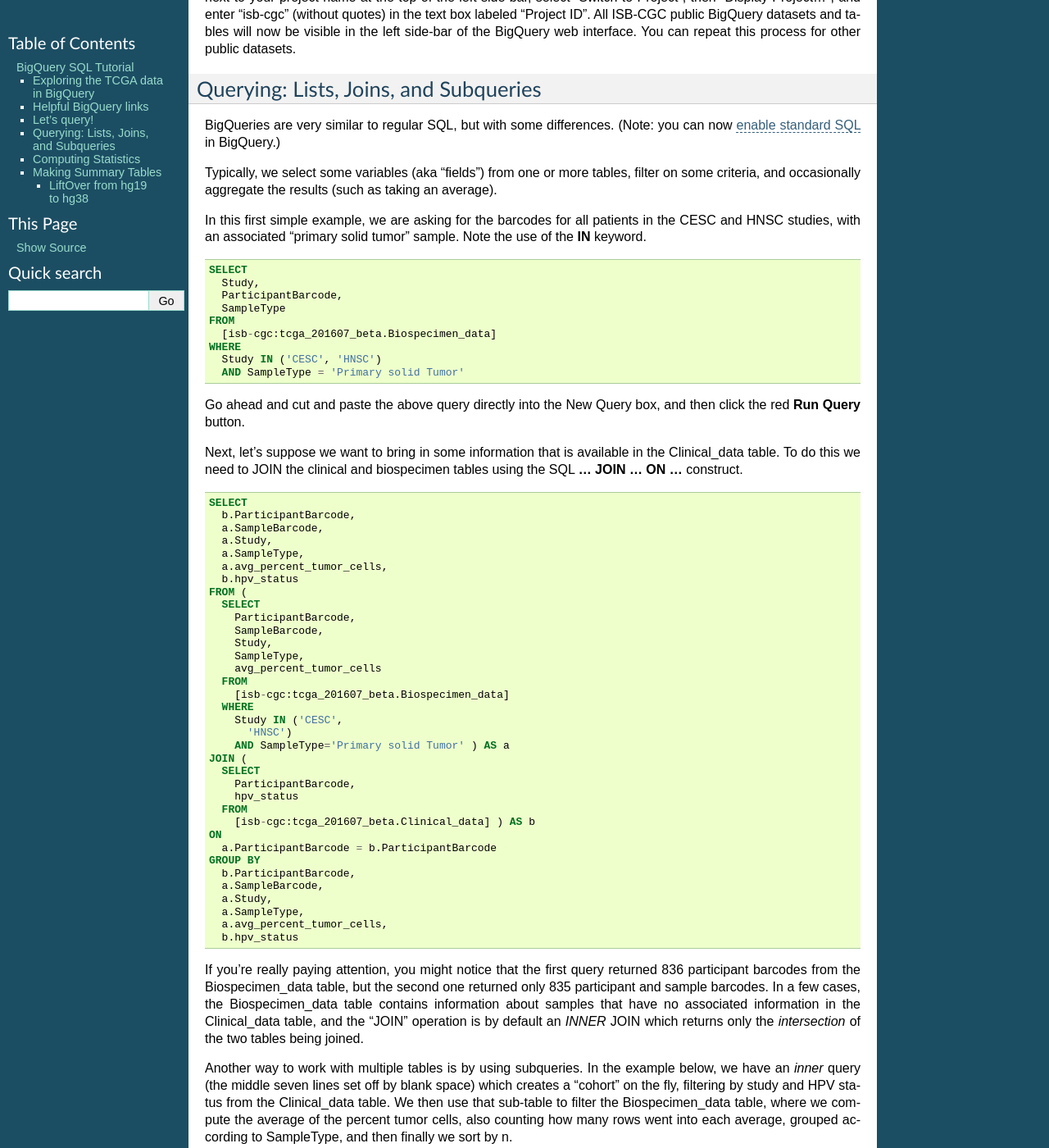
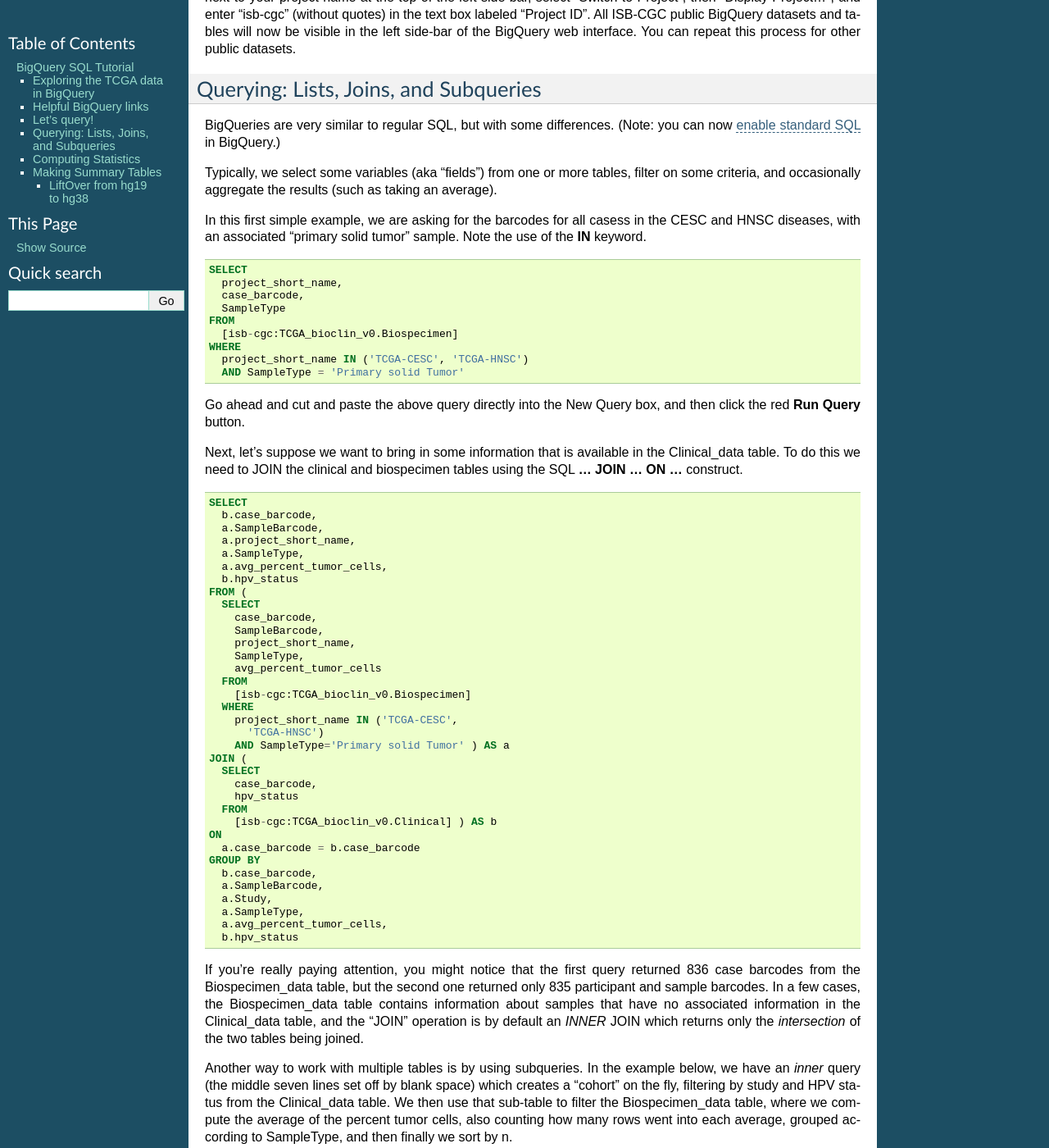
Before and after one commit to isb-cgc/readthedocs, a Sphinx documentation site: the page built from docs/source/sections/workshop/BQ_SQL_tut_v2.rst, in a window 1280 px wide and 1400 px high, scrolled down 799 px. Shown: the whole window at 82% size. Built offline with Sphinx 7.4.7, drawn with Linux system fonts in a browser that asks for light colours; pages that are not in the unit, such as notebooks, are missing from menus; some of the changed text lies outside the part shown.

Commit message:
updated table reference and filters

```diff
--- a/docs/source/sections/workshop/BQ_SQL_tut_v2.rst
+++ b/docs/source/sections/workshop/BQ_SQL_tut_v2.rst
@@ -57,19 +57,19 @@ Typically, we select some variables (aka "fields") from one or more tables, filt
 and occasionally aggregate the results (such as taking an average).
 
 In this first simple example, we are asking for the
-barcodes for all patients in the CESC and HNSC
-studies, with an associated "primary solid tumor" sample. Note the use of the **IN** keyword.
+barcodes for all casess in the CESC and HNSC
+diseases, with an associated "primary solid tumor" sample. Note the use of the **IN** keyword.
 
 .. code-block:: sql
 
 	SELECT
-	  Study,
-	  ParticipantBarcode,
+	  project_short_name,
+	  case_barcode,
 	  SampleType
 	FROM
-	  [isb-cgc:tcga_201607_beta.Biospecimen_data]
+	  [isb-cgc:TCGA_bioclin_v0.Biospecimen]
 	WHERE
-	  Study IN ('CESC', 'HNSC')
+	  project_short_name IN ('TCGA-CESC', 'TCGA-HNSC')
 	  AND SampleType = 'Primary solid Tumor'
 
 Go ahead and cut and paste the above query directly into the New Query box,
@@ -81,35 +81,35 @@ To do this we need to JOIN the clinical and biospecimen tables using the SQL **.
 .. code-block:: sql
 
 		SELECT
-		  b.ParticipantBarcode,
+		  b.case_barcode,
 		  a.SampleBarcode,
-		  a.Study,
+		  a.project_short_name,
 		  a.SampleType,
 		  a.avg_percent_tumor_cells,
 		  b.hpv_status
 		FROM (
 		  SELECT
-		    ParticipantBarcode,
+		    case_barcode,
 		    SampleBarcode,
-		    Study,
+		    project_short_name,
 		    SampleType,
 		    avg_percent_tumor_cells
 		  FROM
-		    [isb-cgc:tcga_201607_beta.Biospecimen_data]
+		    [isb-cgc:TCGA_bioclin_v0.Biospecimen]
 		  WHERE
-		    Study IN ('CESC',
-		      'HNSC')
+		    project_short_name IN ('TCGA-CESC',
+		      'TCGA-HNSC')
 		    AND SampleType='Primary solid Tumor' ) AS a
 		JOIN (
 		  SELECT
-		    ParticipantBarcode,
+		    case_barcode,
 		    hpv_status
 		  FROM
-		    [isb-cgc:tcga_201607_beta.Clinical_data] ) AS b
+		    [isb-cgc:TCGA_bioclin_v0.Clinical] ) AS b
 		ON
-		  a.ParticipantBarcode = b.ParticipantBarcode
+		  a.case_barcode = b.case_barcode
 		GROUP BY
-		  b.ParticipantBarcode,
+		  b.case_barcode,
 		  a.SampleBarcode,
 		  a.Study,
 		  a.SampleType,
@@ -117,7 +117,7 @@ To do this we need to JOIN the clinical and biospecimen tables using the SQL **.
 		  b.hpv_status
 
 If you're really paying attention, you might notice that the first query returned
-836 participant barcodes from the Biospecimen_data table, but the second one returned only
+836 case barcodes from the Biospecimen_data table, but the second one returned only
 835 participant and sample barcodes.  In a few cases, the Biospecimen_data table
 contains information about samples that have no associated information in the Clinical_data
 table, and the "JOIN" operation is by default an *INNER* JOIN which returns only the
@@ -135,26 +135,26 @@ and then finally we sort by n.
 .. code-block:: sql
 
 	SELECT
-	  Study,
+	  project_short_name,
 	  SampleType,
 	  AVG(avg_percent_tumor_cells) AS avgPctTumor,
 	  COUNT(*) AS n
 	FROM
-	  [isb-cgc:tcga_201607_beta.Biospecimen_data]
+	  [isb-cgc:TCGA_bioclin_v0.Biospecimen]
 	WHERE
-	  ParticipantBarcode IN (
+	  case_barcode IN (
 
 	  SELECT
-	    ParticipantBarcode
+	    case_barcode
 	  FROM
-	    [isb-cgc:tcga_201607_beta.Clinical_data]
+	    [isb-cgc:TCGA_bioclin_v0.Clinical]
 	  WHERE
 	    hpv_status = 'Positive'
-	    AND Study IN ('CESC', 'HNSC')
+	    AND project_short_name IN ('TCGA-CESC', 'TCGA-HNSC')
 
           )
 	GROUP BY
-	  Study,
+	  project_short_name,
 	  SampleType
 	ORDER BY
 	  n DESC
@@ -173,21 +173,21 @@ clinical table.
 .. code-block:: sql
 
     SELECT
-      ParticipantBarcode,
-      Study,
+      case_barcode,
+      project_short_name,
       gender,
       country,
       number_pack_years_smoked,
       (number_pack_years_smoked - mu) / sd AS z
     FROM
-      [isb-cgc:tcga_201607_beta.Clinical_data] AS a
+      [isb-cgc:TCGA_bioclin_v0.Clinical] AS a
     JOIN (
       SELECT
         vital_status,
         AVG(number_pack_years_smoked) AS mu,
         STDDEV(number_pack_years_smoked) AS sd
       FROM
-        [isb-cgc:tcga_201607_beta.Clinical_data]
+        [isb-cgc:TCGA_bioclin_v0.Clinical]
       WHERE
         vital_status = 'Alive'
       GROUP BY
@@ -230,9 +230,9 @@ With summary tables, we can even compute statistics like a ChiSq.
               ELSE 'None'
             END ) AS table_cell,
 	  FROM
-	    [isb-cgc:tcga_201607_beta.Clinical_data]
+	    [isb-cgc:TCGA_bioclin_v0.Clinical]
 	  WHERE
-	    Study IN ('CESC',
+	    project_short_name IN ('TCGA-CESC',
 	      'HNSC')
 	  HAVING
 	    table_cell <> 'None' )
```
